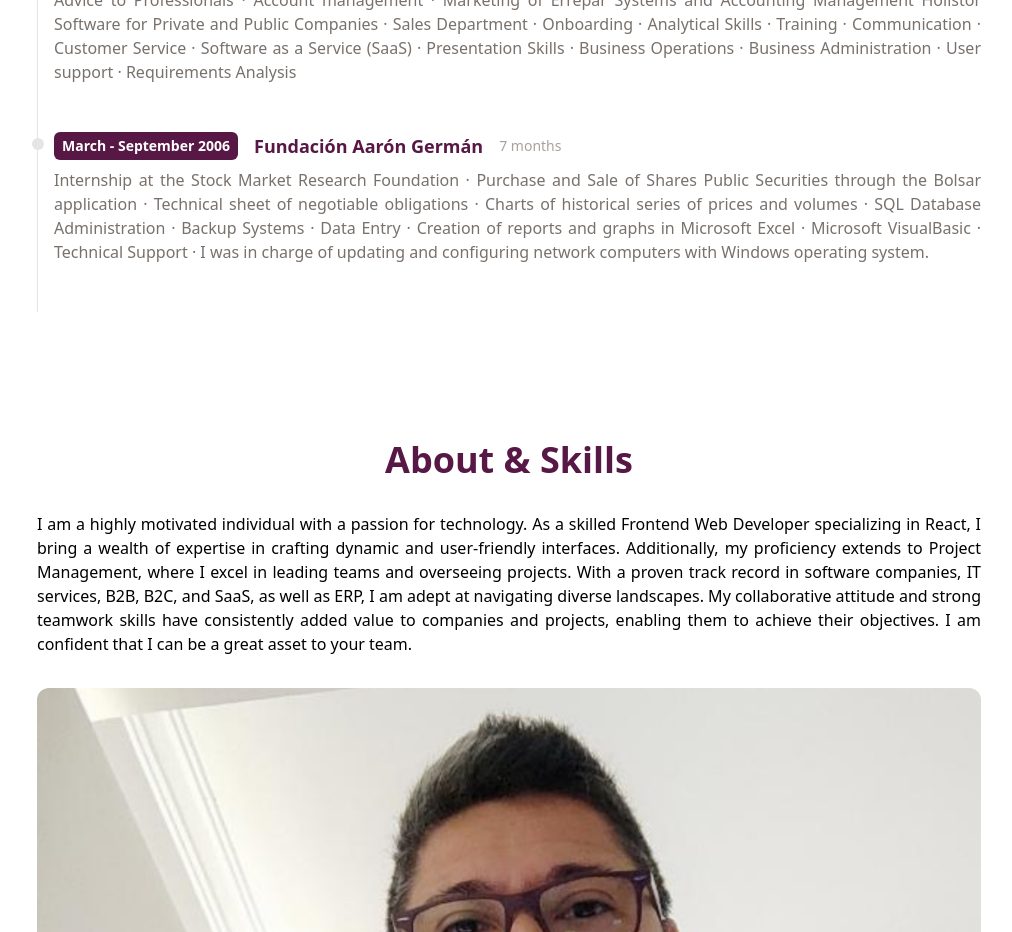
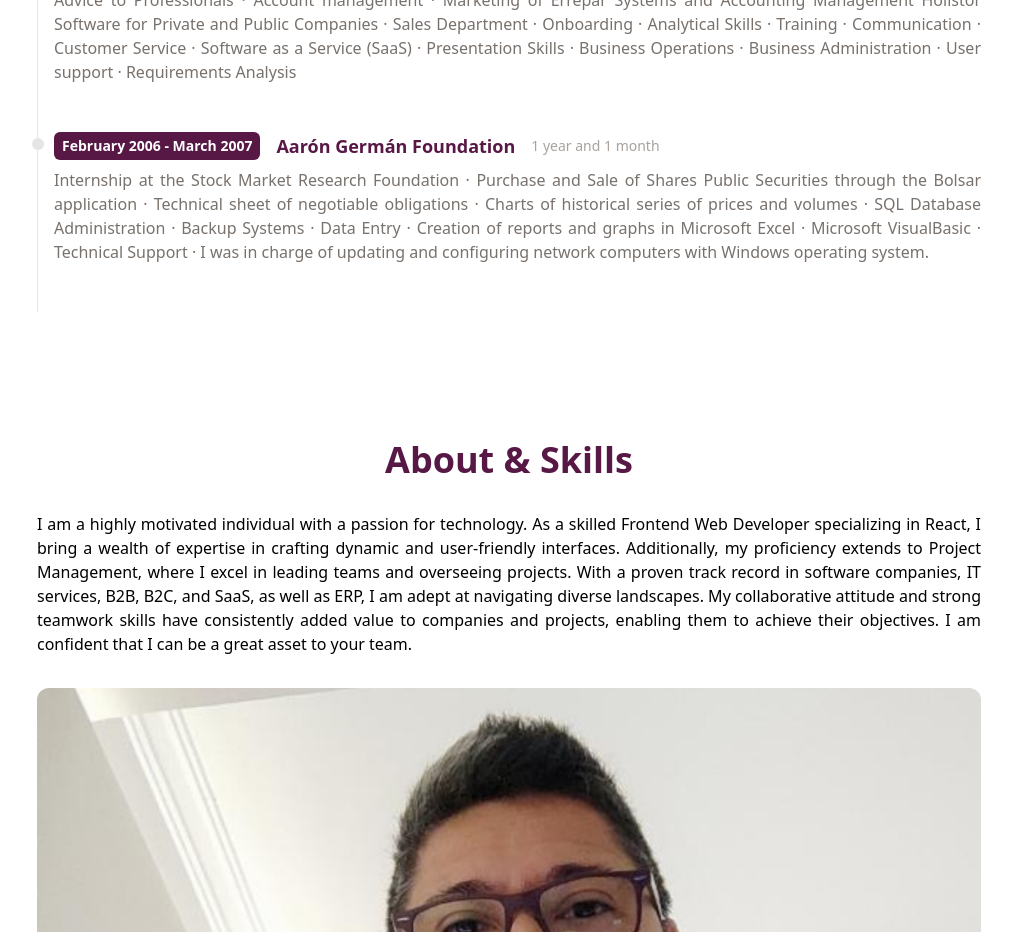
Before and after one commit to Sergio-TG/portfolio, a React (Vite) app: page / in a window 1280 px wide. Shown: the part 1180-2112 px from the top of the page, without its empty margins (163-1175 px from the left). Built offline with nearby package versions, Linux system fonts and the light colour scheme.

Commit message:
update cv

```diff
--- a/src/components/Skills.jsx
+++ b/src/components/Skills.jsx
@@ -66,7 +66,7 @@ const Skills = () => {
       <div className="relative flex items-center justify-center shadow-xl shadow-grey-400 rounded-xl group hover:bg-gradient-to-r from-gray-200 to-[#581845]">
         <h1 className="text-[#581845]">
           <a
-            href="https://drive.google.com/file/d/1C2ck07yHSPdCzeZhuda2z7n9U3uQ5Add/view?usp=sharing"
+            href="https://drive.google.com/file/d/1Q3XL-1dW_iBADu2c1TTD9oZnOoQe_Z79/view?usp=sharing"
             target="_blank" rel="noopener noreferrer"
           >
             Download My CV
--- a/src/components/Work.jsx
+++ b/src/components/Work.jsx
@@ -18,9 +18,9 @@ const data = [
   },
 
   {
-    year: "March - September 2006",
-    title: "Fundación Aarón Germán",
-    duration: "7 months",
+    year: "February 2006 - March 2007",
+    title: "Aarón Germán Foundation",
+    duration: "1 year and 1 month",
     details:
       "Internship at the Stock Market Research Foundation · Purchase and Sale of Shares Public Securities through the Bolsar application · Technical sheet of negotiable obligations · Charts of historical series of prices and volumes · SQL Database Administration · Backup Systems · Data Entry · Creation of reports and graphs in Microsoft Excel · Microsoft VisualBasic · Technical Support · I was in charge of updating and configuring network computers with Windows operating system.",
   },
```
